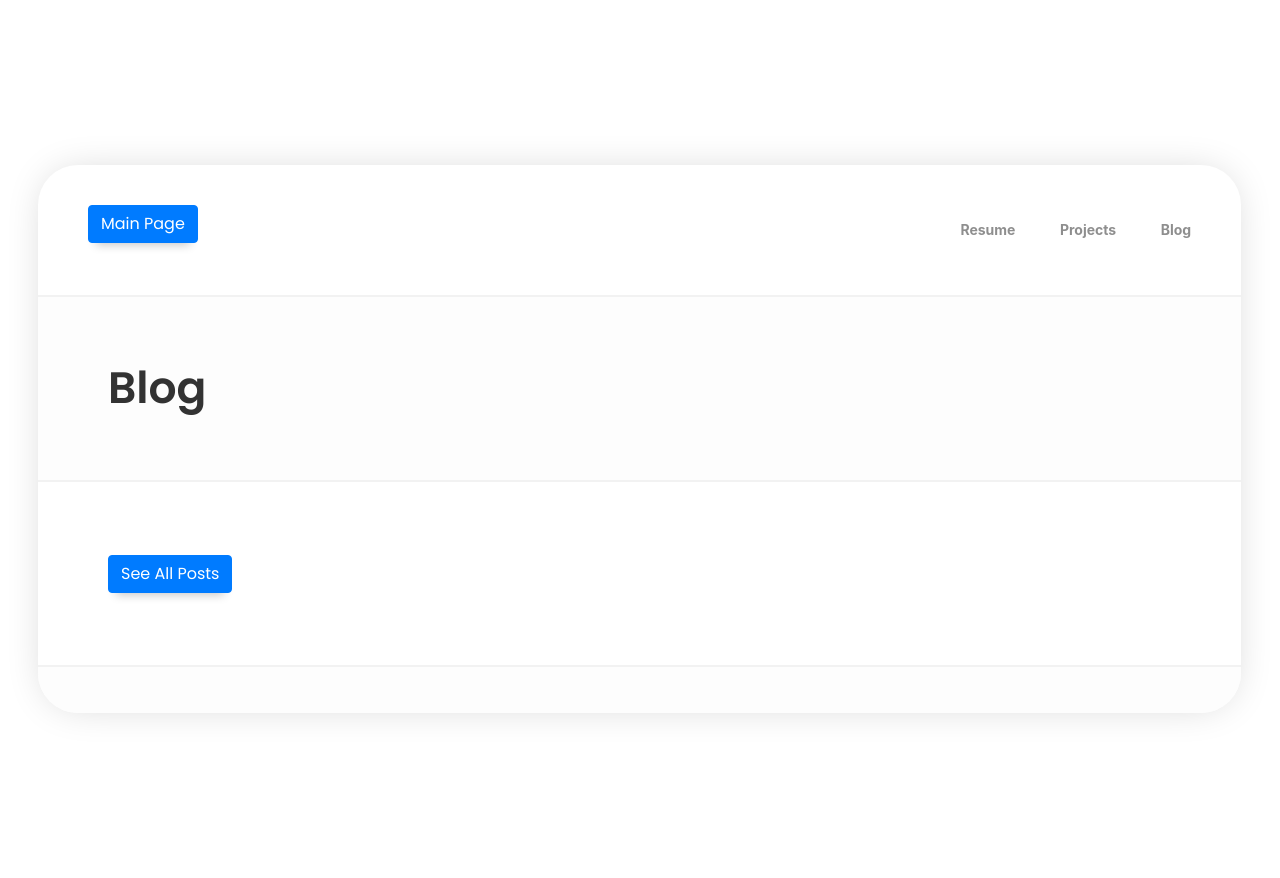
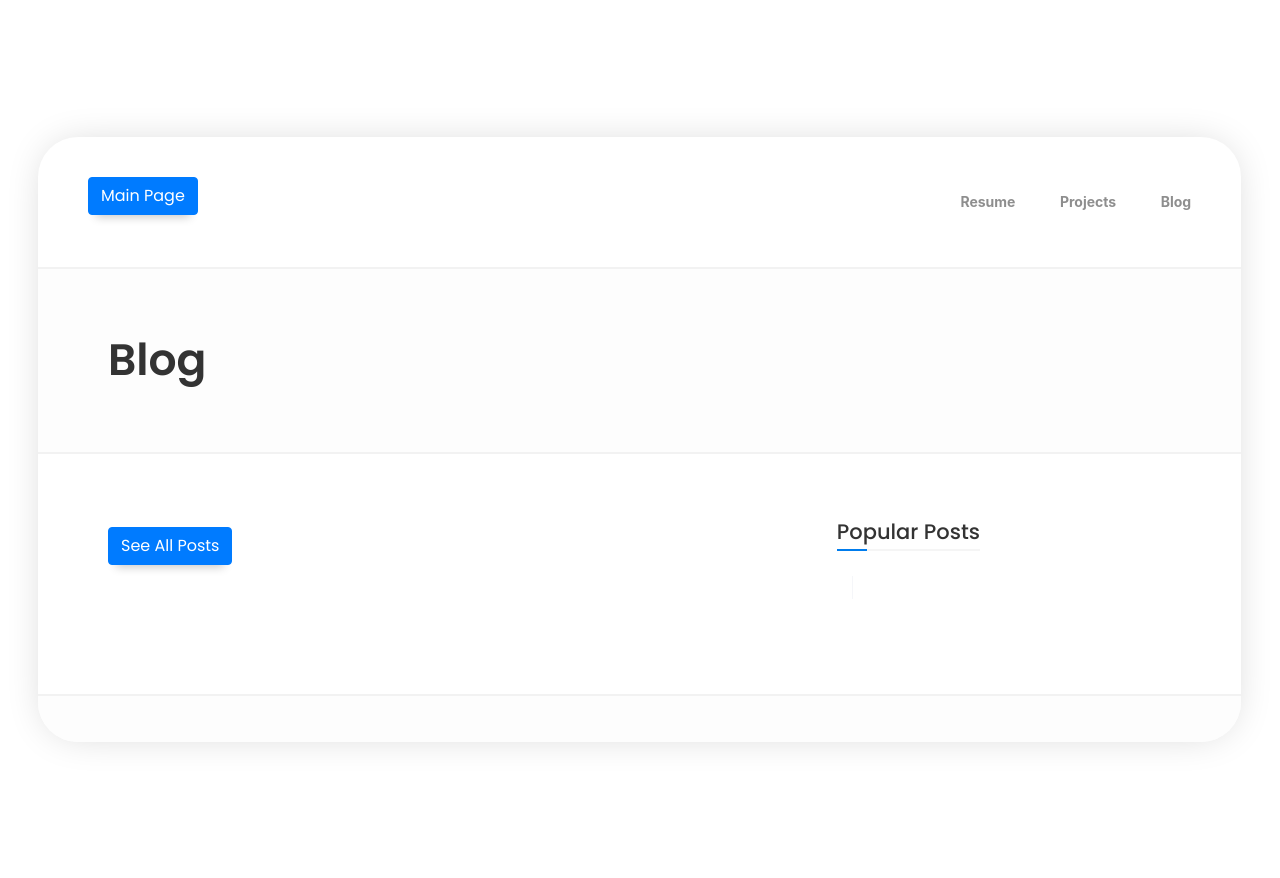
Before and after one commit to Aaidaro/Resume, a Django app: page /blog/ in a window 1280 px wide. Run offline with Django 4.2, Linux system fonts and the light colour scheme; data that the repository does not hold is empty; some libraries are stand-ins or nearby versions; some web fonts are replaced.

Commit message:
Minor changes in template

```diff
--- a/templates/blog/blog_main.html
+++ b/templates/blog/blog_main.html
@@ -12,11 +12,9 @@
       </div>
 
       <div id="content" class="page-content site-content single-post" role="main">
-
         <div class="row">
-          <div class=" col-xs-12 col-sm-12 ">
-
-            <div class="blog-masonry three-columns clearfix">
+          <div class=" col-xs-12 col-sm-8">
+            <div class="blog-masonry two-columns clearfix">
               {% for post in published_posts %}
               <!-- Blog Post 1 -->
               <div class="item">
@@ -46,7 +44,7 @@
                       </div>
                     </div>
                     <p></p>
-                    <p style="text-align:justify;">{{post.content|truncatewords:20}}...</p>
+                    <p style="text-align:justify;">{{post.content|truncatechars:150}}</p>
                     <div class="post-date">{{post.published_date|date:"j M Y"}}</div>
                   </div>
                 </div>
@@ -56,6 +54,43 @@
             </div>
             <a class="btn btn-primary" href="#">See All Posts</a>
           </div>
+          <div class=" col-xs-12 col-sm-4">
+            <div class="item">
+              <div class="block-title">
+                <h2>Popular Posts</h2>
+              </div>
+              <div class="row">
+                <div class=" col-xs-12 col-sm-12 ">
+                  <div id="timeline_1" class="timeline clearfix">
+                    <div class="timeline-item clearfix">
+                      {% for post in published_posts %}
+                      <div>
+                        <div class="row">
+                          <div class=" col-xs-12 col-sm-7">
+                            <a href="{% url 'blog:single' pid=post.id%}">
+                              <h6>{{post.title}} </h6>
+                            </a>
+                          </div>
+                          <div class=" col-xs-12 col-sm-5">
+                            <div class="ci-text">
+                              <div class="media-block">
+                                <a href="{% url 'blog:single' pid=post.id%}">
+                                  <img src="{{post.image.url}}" alt="{{post.title}}" max-width="5px"/>
+                                  <div class="mask"></div>
+                                  <p></p>
+                                </a>
+                              </div>
+                            </div>
+                          </div>
+                        </div>
+                      </div>
+                      {% endfor %}
+                    </div>
+                  </div>
+                </div>
+              </div>
+            </div>
+          </div>
         </div>
       </div>
     </div>
```
Also changed, not shown: templates/blog/blog_single.html (+3 -4 lines).
